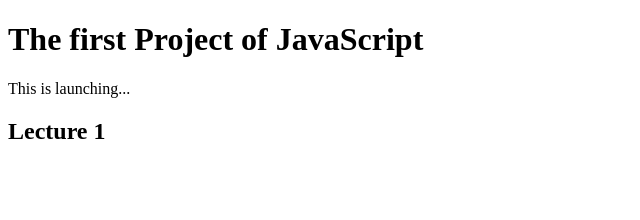
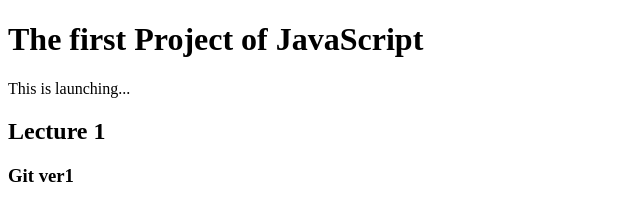
Before and after one commit to pauljerricho/Javascript, a plain HTML site: page index.html in a window 1280 px wide. Shown: the full height of the page, 0-640 px from the left. Drawn offline with Linux system fonts and the light colour scheme.

Commit message:
modified version in 12/18

```diff
--- a/index.html
+++ b/index.html
@@ -11,5 +11,6 @@
     <h1>The first Project of JavaScript</h1>
     <p>This is launching...</p>
     <h2>Lecture 1</h2>
+    <h3>Git ver1</h3>
   </body>
 </html>
```
